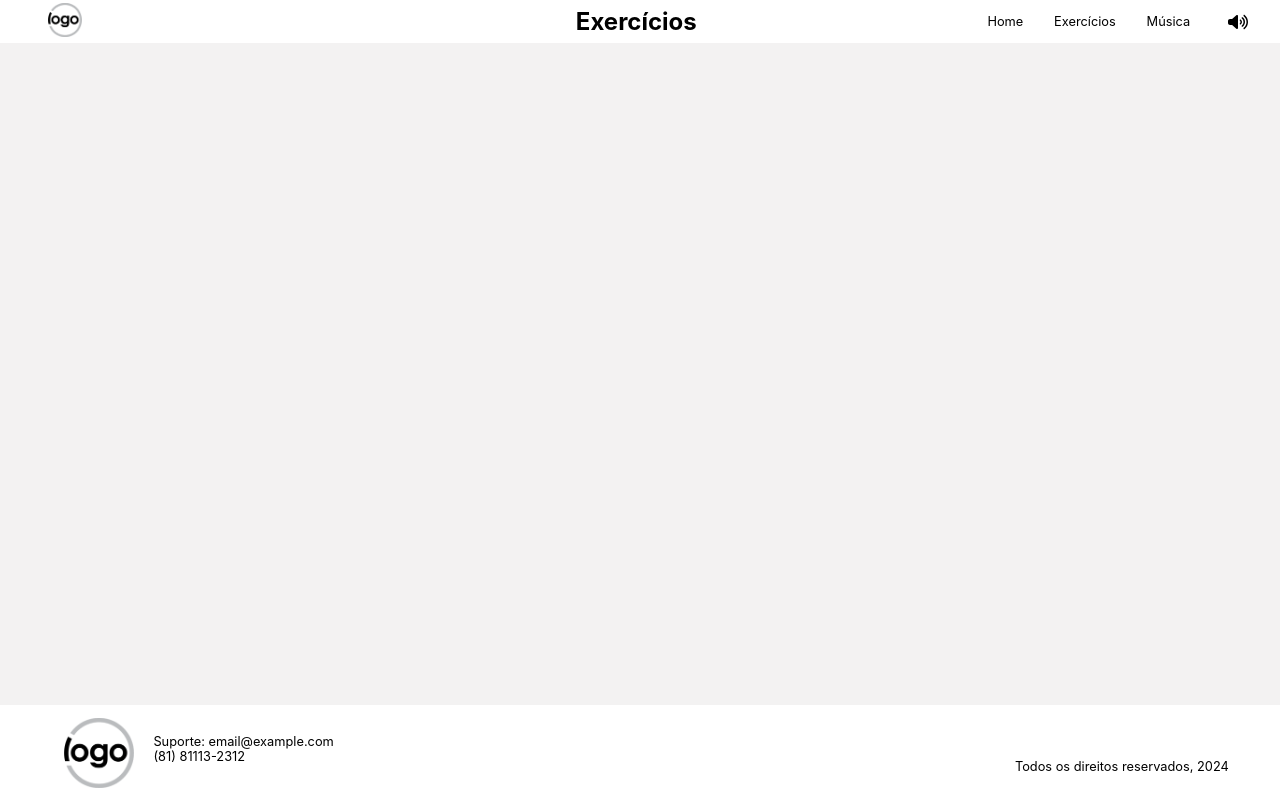
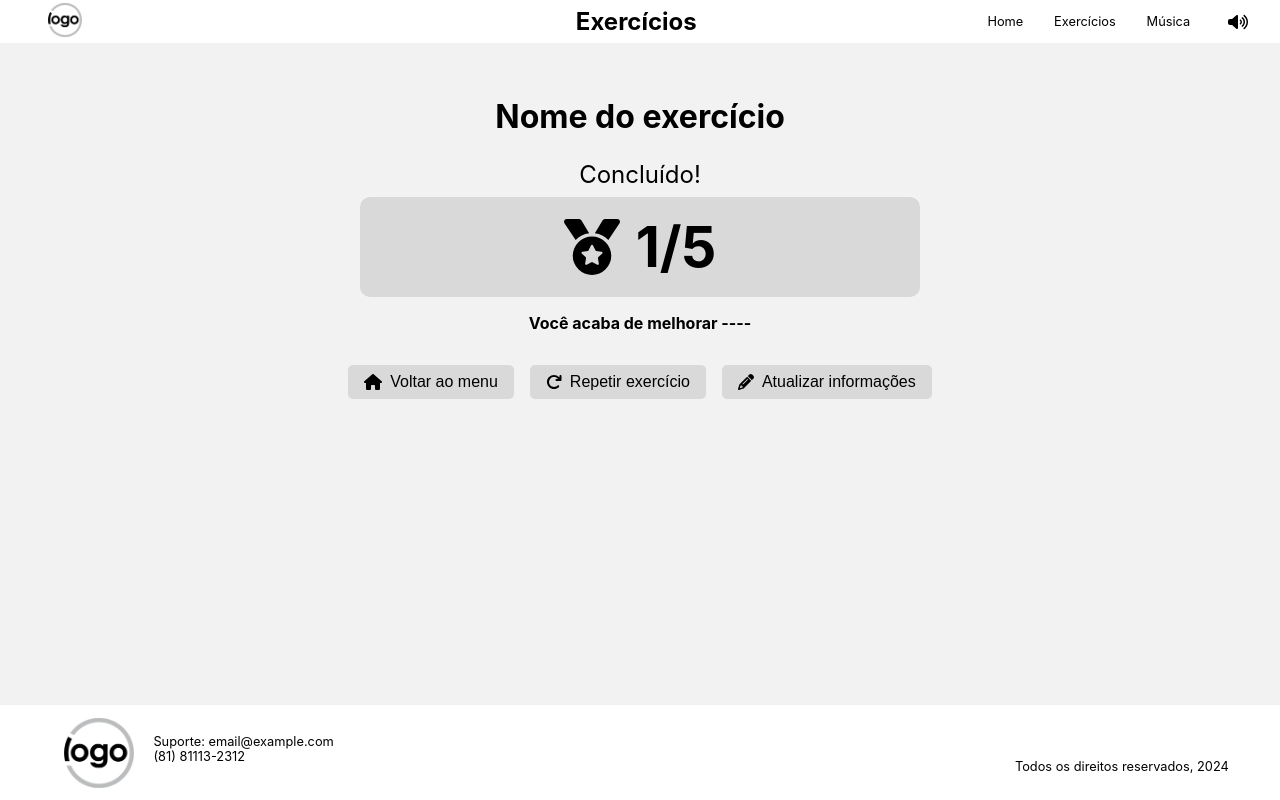
Before and after one commit to pedrobslima/projetao_2024.1_saude, a React (Create React App) app in the folder frontend/: page /exercicio/1/1/completo in a window 1280 px wide. Built offline with nearby package versions, Linux system fonts and the light colour scheme.

Commit message:
feat: add page for exercise completion

```diff
--- a/frontend/src/components/exercise/exercisePlayer/ExercisePlayer.jsx
+++ b/frontend/src/components/exercise/exercisePlayer/ExercisePlayer.jsx
@@ -1,34 +1,42 @@
-import React from 'react';
-import styles from './ExercisePlayer.module.css';
+import React from "react";
+import styles from "./ExercisePlayer.module.css";
+import { useNavigate } from "react-router-dom";
 
-import { FontAwesomeIcon } from '@fortawesome/react-fontawesome';
-import { faPlay, faRedoAlt } from '@fortawesome/free-solid-svg-icons';
+import { FontAwesomeIcon } from "@fortawesome/react-fontawesome";
+import { faPlay, faRedoAlt } from "@fortawesome/free-solid-svg-icons";
 
-import VideoContainer from '../../VideoContainer';
-import PlayerHeader from '../../shared/playerHeader/PlayerHeader';
+import VideoContainer from "../../VideoContainer";
+import PlayerHeader from "../../shared/playerHeader/PlayerHeader";
 
 function Player({ type }) {
+  const navigate = useNavigate();
+
+  const handleConcludedClick = (id) => {
+    navigate("./completo");
+  };
+
   return (
     <div className={styles.player}>
       <div className={styles.playerContainer}>
-        <PlayerHeader title="Nome do Exercício"/>
+        <PlayerHeader title="Nome do Exercício" />
         <div className={styles.content}>
           <div className={styles.videoContainer}>
-              <VideoContainer type={type}/>
+            <VideoContainer type={type} />
           </div>
           <div className={styles.controls}>
             <button className={styles.playButton}>
-                <FontAwesomeIcon
-                icon={faPlay}
-                />
+              <FontAwesomeIcon icon={faPlay} />
             </button>
             <button className={styles.repeatButton}>
-                <FontAwesomeIcon
-                icon={faRedoAlt}
-                />
+              <FontAwesomeIcon icon={faRedoAlt} />
             </button>
             <button className={styles.skipButton}>Pular</button>
-            <button className={styles.finishLaterButton}>Terminar mais tarde</button>
+            <button
+              className={styles.concludedButton}
+              onClick={() => handleConcludedClick()}
+            >
+              Concluido
+            </button>
           </div>
         </div>
         <div className={styles.description}>
--- a/frontend/src/components/exercise/exercisePlayer/ExercisePlayer.module.css
+++ b/frontend/src/components/exercise/exercisePlayer/ExercisePlayer.module.css
@@ -36,6 +36,7 @@
     padding: 10px;
     cursor: pointer;
     transition: background-color 0.3s;
+    height: 50px;
   }
 
   .controls button:hover {
@@ -46,8 +47,10 @@
     font-size: 1em;
   }
 
-  .finishLaterButton {
+  .concludedButton a {
     font-size: 1em;
+    text-decoration: none;
+    color: black;
   }
 
   .description {
--- a/frontend/src/main/Routes.jsx
+++ b/frontend/src/main/Routes.jsx
@@ -4,6 +4,7 @@ import { Routes, Route } from 'react-router-dom'
 import Home from '../pages/Home'
 import Musicoterapia from '../pages/Musica/Musicoterapia'
 import ExerciseVideoPage from '../pages/Exercicio/ExerciseVideoPage'
+import ExerciseComplete from '../pages/Exercicio/ExerciseCompletePage'
 
 function AppRoutes() {
     return (
@@ -11,6 +12,7 @@ function AppRoutes() {
             <Route path='/' element={<Home />} />
             <Route path='/musica' element={<Musicoterapia />} />
             <Route path='/exercicio/:area/:id' element={<ExerciseVideoPage />} />
+            <Route path='/exercicio/:area/:id/completo' element={<ExerciseComplete />} />
         </Routes>
     );
 }
--- /dev/null
+++ b/frontend/src/pages/Exercicio/ExerciseCompletePage.jsx
@@ -0,0 +1,40 @@
+import React from "react";
+import styles from "./ExerciseCompletePage.module.css";
+
+import { FontAwesomeIcon } from "@fortawesome/react-fontawesome";
+import {
+  faPencilAlt,
+  faRedo,
+  faHome,
+  faMedal,
+} from "@fortawesome/free-solid-svg-icons";
+
+const ExerciseCompletePage = () => {
+  return (
+    <div className={styles.container}>
+      <h1 className={styles.title}>Nome do exercício</h1>
+      <p className={styles.subtitle}>Concluído!</p>
+      <div className={styles.scoreContainer}>
+        <FontAwesomeIcon icon={faMedal} className={styles.scoreIcon} />
+        <div className={styles.score}>1/5</div>
+      </div>
+      <p className={styles.improvement}>Você acaba de melhorar ----</p>
+      <div className={styles.buttons}>
+        <button className={styles.button}>
+          <FontAwesomeIcon icon={faHome} />
+          Voltar ao menu
+        </button>
+        <button className={styles.button}>
+          <FontAwesomeIcon icon={faRedo} />
+          Repetir exercício
+        </button>
+        <button className={styles.button}>
+          <FontAwesomeIcon icon={faPencilAlt} />
+          Atualizar informações
+        </button>
+      </div>
+    </div>
+  );
+};
+
+export default ExerciseCompletePage;
--- /dev/null
+++ b/frontend/src/pages/Exercicio/ExerciseCompletePage.module.css
@@ -0,0 +1,81 @@
+.container {
+  display: flex;
+  flex-direction: column;
+  align-items: center;
+  justify-content: center;
+  width: 100%;
+  height: (100vh - 40px - 95px - 43px);
+  text-align: center;
+  margin-top: 32px;
+}
+
+.title {
+  font-size: 2rem;
+  margin-bottom: 0rem;
+}
+
+.subtitle {
+  font-size: 1.5rem;
+  margin-bottom: 0.5rem;
+}
+
+.scoreContainer {
+  display: flex;
+  align-items: center;
+  justify-content: center;
+  background-color: #d9d9d9;
+  width: 31rem;
+  padding: 1rem 2rem;
+  border-radius: 10px;
+  margin-bottom: 0rem;
+}
+
+.score {
+  font-size: 3.5rem;
+  font-weight: bold;
+}
+
+.scoreIcon {
+  height: 3.5rem;
+  padding-right: 1rem;
+}
+
+.improvement {
+  margin-bottom: 2rem;
+  font-size: 1rem;
+  font-weight: bold;
+}
+
+.buttons {
+  display: flex;
+  justify-content: center;
+  gap: 1rem;
+}
+
+.button {
+  display: flex;
+  align-items: center;
+  background-color: #d9d9d9;
+  border: none;
+  padding: 0.5rem 1rem;
+  gap: 0.5rem;
+  border-radius: 5px;
+  transition: background-color 0.3s;
+  font-size: 1rem;
+  cursor: pointer;
+}
+
+.button:hover {
+  background-color: #c0c0c0;
+}
+
+.iconHome::before,
+.iconRepeat::before,
+.iconUpdate::before {
+  content: "";
+  display: inline-block;
+  width: 20px;
+  height: 20px;
+  background-size: cover;
+  margin-right: 0.5rem;
+}
```
Lines whose indentation alone changed are shown as unchanged.
